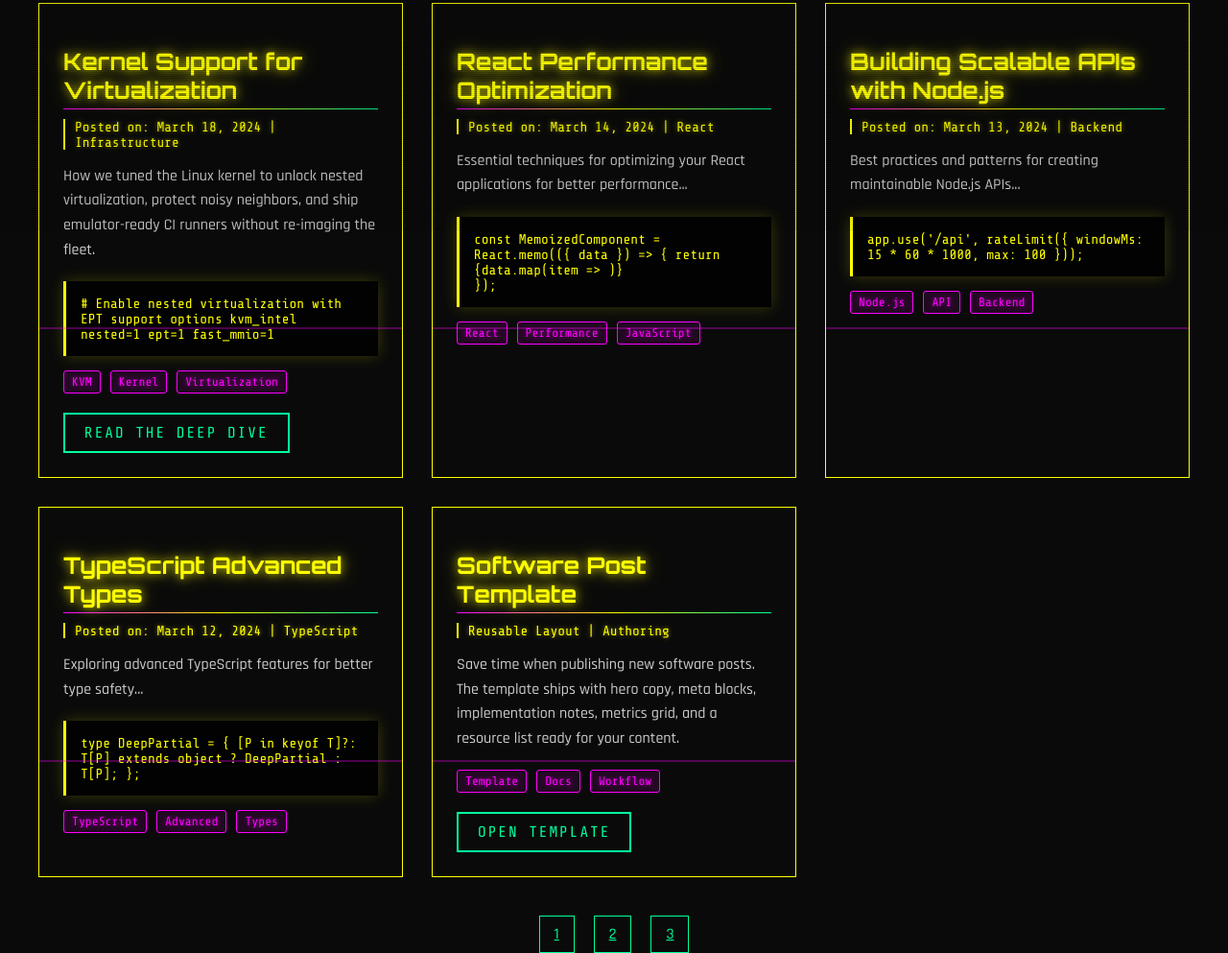
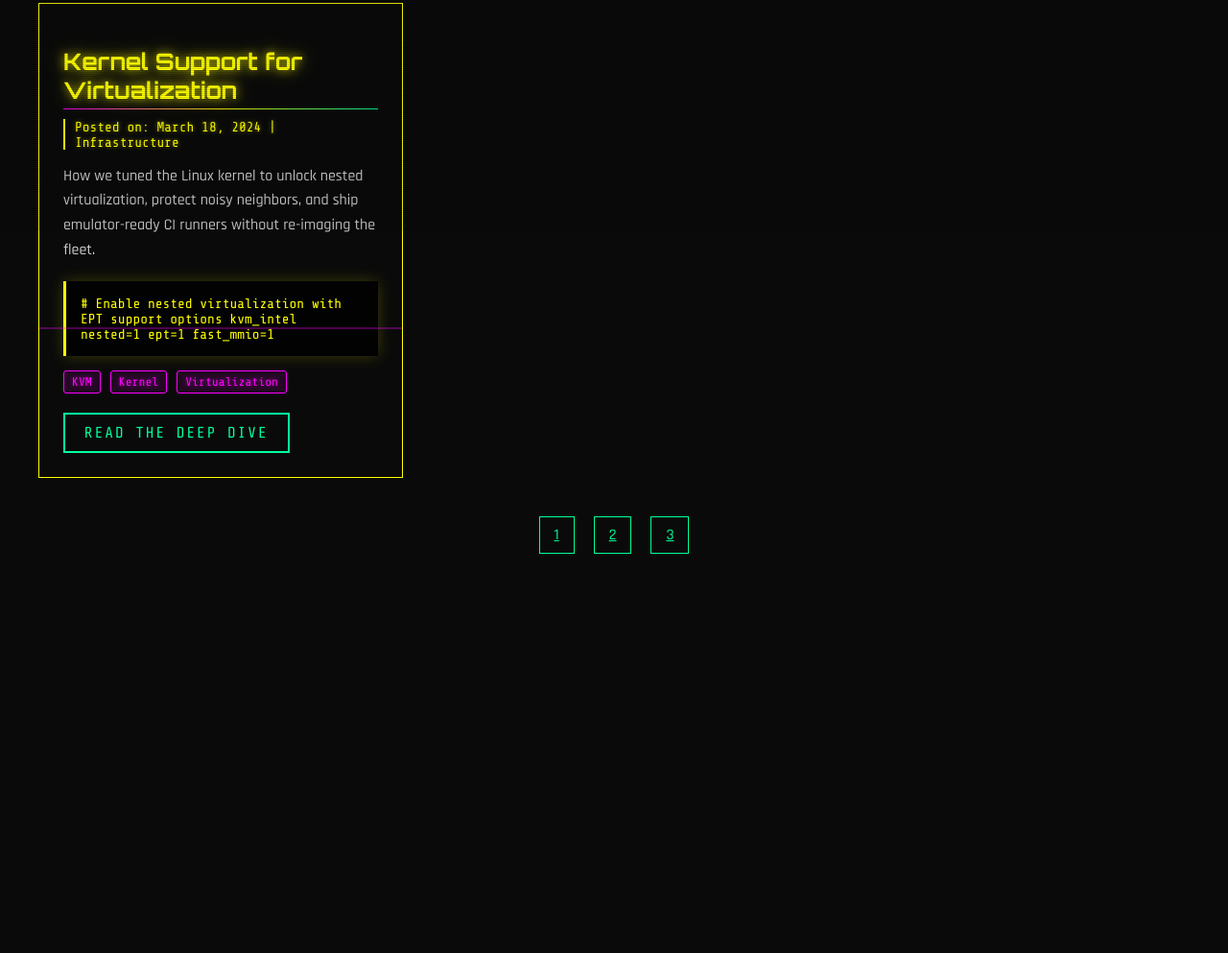
Before and after one commit to botta633/botta633.github.io, a plain HTML site: page software.html in a window 1280 px wide. Shown: the part 560-1553 px from the top of the page at 96% size. After the commit the page ends 1137 px from the top, so only its background shows below. Drawn offline with nearby package versions, Linux system fonts and the light colour scheme.

Commit message:
organize the pages

```diff
--- a/software.html
+++ b/software.html
@@ -14,10 +14,8 @@
         <nav class="nav">
             <ul>
                 <li><a href="index.html">Home</a></li>
-                <li><a href="#">About</a></li>
                 <li><a href="software.html">Software Blog</a></li>
                 <li><a href="life.html">Life Blog</a></li>
-                <li><a href="#">Contact</a></li>
             </ul>
         </nav>
     </header>
@@ -64,82 +62,7 @@
             </div>
         </article>
 
-        <article class="post-card">
-            <h2 class="post-title">React Performance Optimization</h2>
-            <div class="post-meta">Posted on: March 14, 2024 | React</div>
-            <div class="post-excerpt">
-                Essential techniques for optimizing your React applications for better performance...
-            </div>
-            <div class="code-preview">
-                const MemoizedComponent = React.memo(({ data }) => {
-                return <div>{data.map(item =>
-                    <Item key={item.id} {...item} />
-                    )}
-                </div>
-                });
-            </div>
-            <div class="post-tags">
-                <span class="tag">React</span>
-                <span class="tag">Performance</span>
-                <span class="tag">JavaScript</span>
-            </div>
-        </article>
 
-        <article class="post-card">
-            <h2 class="post-title">Building Scalable APIs with Node.js</h2>
-            <div class="post-meta">Posted on: March 13, 2024 | Backend</div>
-            <div class="post-excerpt">
-                Best practices and patterns for creating maintainable Node.js APIs...
-            </div>
-            <div class="code-preview">
-                app.use('/api', rateLimit({
-                windowMs: 15 * 60 * 1000,
-                max: 100
-                }));
-            </div>
-            <div class="post-tags">
-                <span class="tag">Node.js</span>
-                <span class="tag">API</span>
-                <span class="tag">Backend</span>
-            </div>
-        </article>
-
-        <article class="post-card">
-            <h2 class="post-title">TypeScript Advanced Types</h2>
-            <div class="post-meta">Posted on: March 12, 2024 | TypeScript</div>
-            <div class="post-excerpt">
-                Exploring advanced TypeScript features for better type safety...
-            </div>
-            <div class="code-preview">
-                type DeepPartial<T> = {
-                    [P in keyof T]?: T[P] extends object
-                    ? DeepPartial<T[P]>
-                        : T[P];
-                        };
-            </div>
-            <div class="post-tags">
-                <span class="tag">TypeScript</span>
-                <span class="tag">Advanced</span>
-                <span class="tag">Types</span>
-            </div>
-        </article>
-
-        <article class="post-card">
-            <h2 class="post-title">Software Post Template</h2>
-            <div class="post-meta">Reusable Layout | Authoring</div>
-            <div class="post-excerpt">
-                Save time when publishing new software posts. The template ships with hero copy, meta blocks, implementation
-                notes, metrics grid, and a resource list ready for your content.
-            </div>
-            <div class="post-tags">
-                <span class="tag">Template</span>
-                <span class="tag">Docs</span>
-                <span class="tag">Workflow</span>
-            </div>
-            <div class="post-actions">
-                <a class="button-cyber" href="software-post-template.html">Open template</a>
-            </div>
-        </article>
     </div>
 
     <div class="pagination">
```
Also changed, not shown: FSCache/FS-performance-impact.html (+3 -5 lines), life.html (+5 -52 lines).
